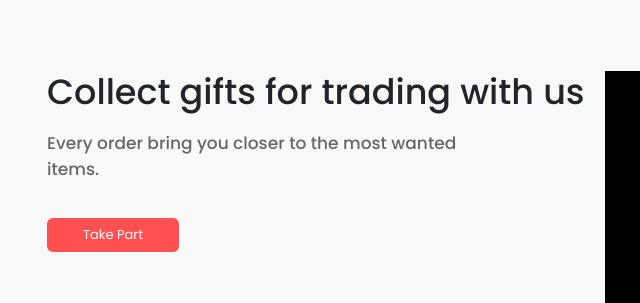
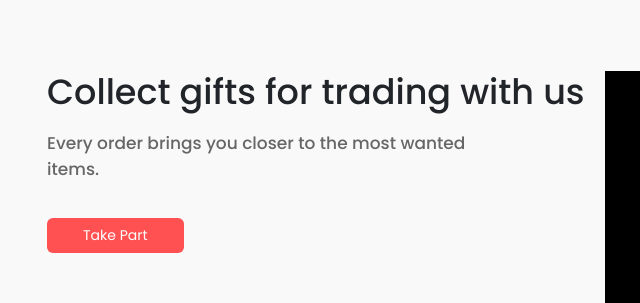
Before and after one commit to dev-janakalidasan/Demo013, a plain HTML site: page index.html in a window 1280 px wide. Shown: the part 1460-1763 px from the top of the page, 35-675 px from the left. Drawn offline with nearby package versions, Linux system fonts and the light colour scheme.

Commit message:
index changes

```diff
--- a/Assets/style.css
+++ b/Assets/style.css
@@ -308,7 +308,7 @@ padding-top: 35px;
     margin-top: 20px;
     background-color: var(--four-color) !important;
     color: var(--second-color) !important;
-    font-size: 13px !important;
+    font-size: 14px !important;
     padding-left: 35px !important;
     padding-right: 35px !important;
 
--- a/index.html
+++ b/index.html
@@ -194,7 +194,7 @@
            <div class="row">
              <div class="col-lg-6 col-md-6 col-sm-12">
                    <h1 class="collect">Collect gifts for trading with us</h1>
-                   <p class="bring">Every order bring you closer to the most wanted<br>
+                   <p class="bring">Every order brings you closer to the most wanted<br>
                 items.</p>
                 <div class="">
                     <button class="btn btn-3">Take Part</button>
@@ -334,7 +334,7 @@
                   <div class="col-8">
                       <div class="card-body">
                         <h6 class="card-title-9">Download on the</h6>
-                        <p class="card-text-9">App Store</p>
+                        <p class="card-text-9">Windows</p>
 
                       </div>
                     </div>
```
